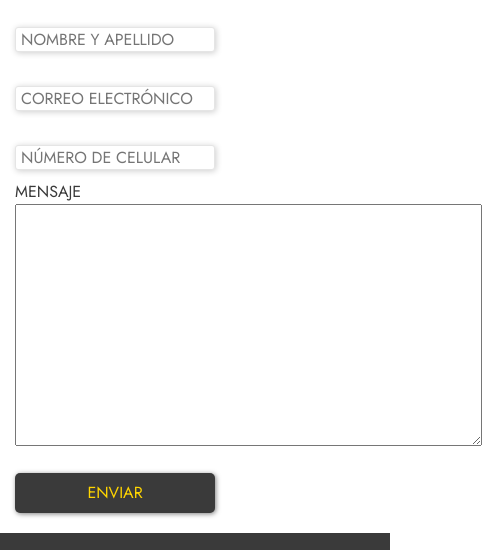
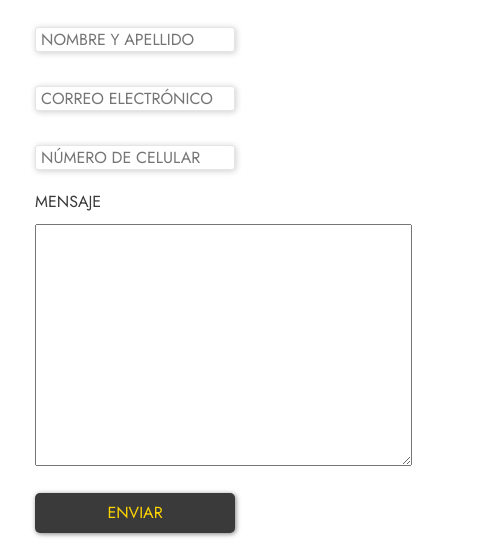
Before and after one commit to mauromodica/PF-modica, a plain HTML site: page pages/contacto.html in a window 390 px wide. Shown: the part 278-828 px from the top of the page, 482 px wide, since content can reach past the window. Drawn offline with nearby package versions, Linux system fonts and the light colour scheme.

Commit message:
entrega final

```diff
--- a/pages/contacto.html
+++ b/pages/contacto.html
@@ -50,7 +50,7 @@
             <input type="number" class="celular" placeholder="NÚMERO DE CELULAR" required>
 
             <label for="mensaje" class="textoMensaje">MENSAJE</label>
-            <textarea name="" id="mensaje" cols="50" rows="10">
+            <textarea name="" id="mensaje" cols="40" rows="10">
             </textarea>
 
             <input type="submit" value="ENVIAR" class="botonSubmit">
--- a/scss/main.scss
+++ b/scss/main.scss
@@ -369,7 +369,15 @@ h1 {
         position: relative;
         left: 10px;
         width: 380px;
+
+        label.textoMensaje {
+            display: block;
+            padding-top: 10px;
+            padding-bottom: 10px;
+        }
+
     }
+
 
     input {
         display: block;
@@ -398,6 +406,7 @@ h1 {
         }
     }
 }
+
 
 /*Nosotros*/
 
@@ -442,6 +451,10 @@ h1 {
         padding: 10px 20px;
     }
 
+    div.bloque {
+        width: 300px;
+    }
+
     #cuerpoInterno div .seccion {
         gap: 10px;
         padding: 10px 20px;
@@ -449,7 +462,7 @@ h1 {
 
     #cuerpoInterno div .seccion .bloque {
         display: grid;
-        grid-template-columns: 100px 140px 50px;
+        grid-template-columns: 100px 110px 50px;
         grid-template-rows: 10px 40px 40px;
         height: 150px;
         width: 370px;
@@ -473,5 +486,9 @@ h1 {
         width: 350px;
     }
 
+    form.formPrincipal {
+        padding-left: 20px;
+    }
+
 
 }
```
Also changed, not shown: pages/reservas.html (+1 -1 lines), scss/main.css, 2 other files.
